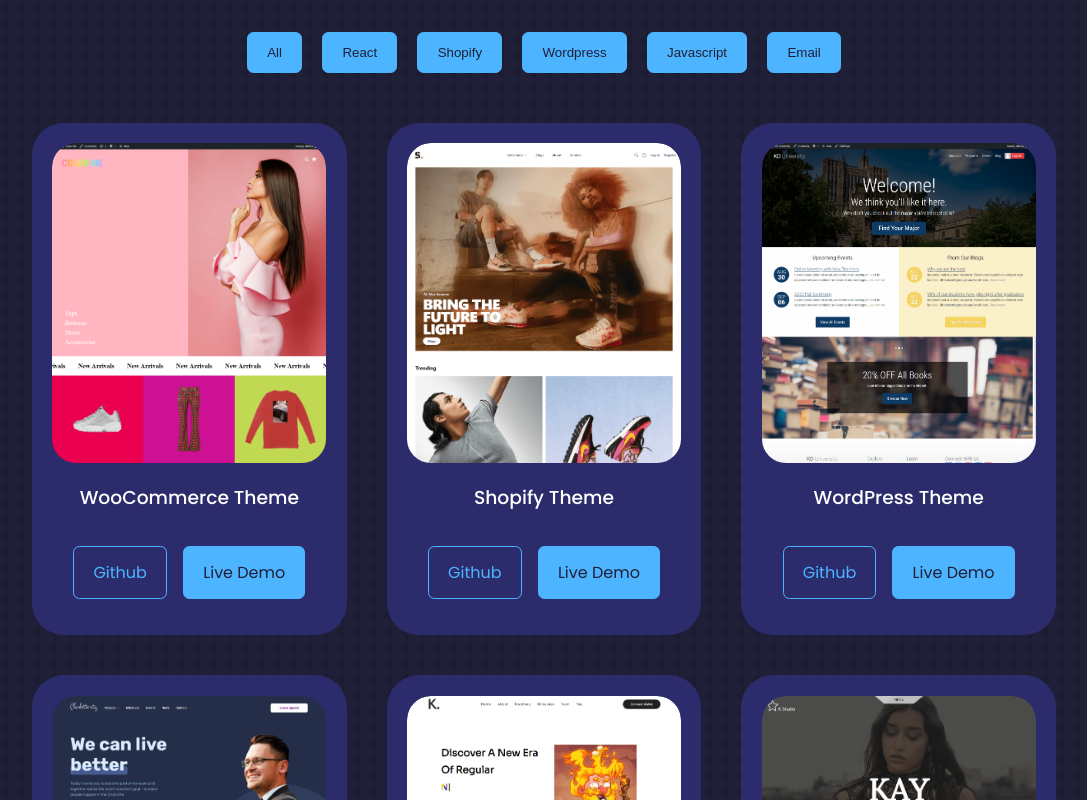
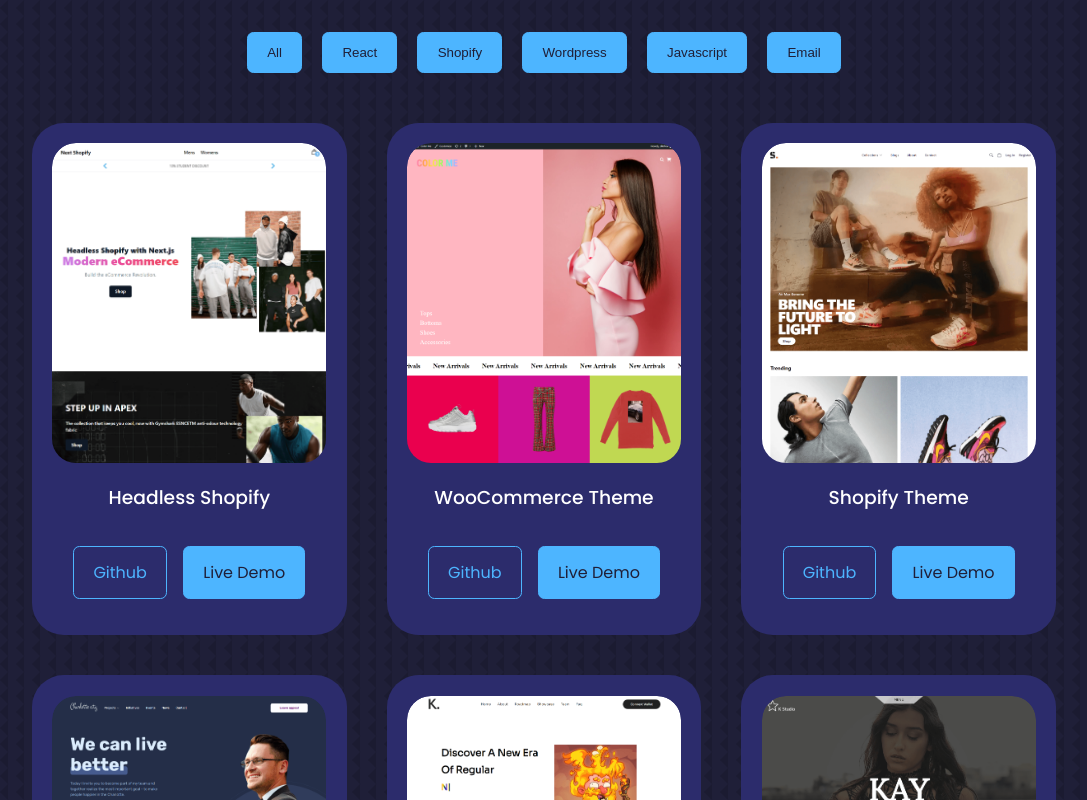
Before and after one commit to khoadodk/portfolio2022, a React (Create React App) app: page / in a window 1280 px wide. Shown: the part 2160-2960 px from the top of the page, without its empty margins (96-1183 px from the left). Built offline with nearby package versions, Linux system fonts and the light colour scheme.

Commit message:
Change headless shopify image

```diff
--- a/src/components/Portfolio/Portfolio.jsx
+++ b/src/components/Portfolio/Portfolio.jsx
@@ -7,7 +7,7 @@ import IMG6 from '../../assets/portfolio6.png';
 import IMG7 from '../../assets/portfolio7.png';
 import IMG8 from '../../assets/portfolio8.png';
 import IMG9 from '../../assets/portfolio9.png';
-import IMG10 from '../../assets/portfolio10.png';
+// import IMG10 from '../../assets/portfolio10.png';
 import IMG11 from '../../assets/portfolio11.png';
 import IMG12 from '../../assets/portfolio12.png';
 import IMG13 from '../../assets/portfolio13.png';
@@ -15,6 +15,15 @@ import IMG15 from '../../assets/portfolio15.png';
 
 const data = [
   {
+    id: 12,
+    image: IMG12,
+    title: 'Headless Shopify',
+    github: 'https://github.com/khoadodk/next-shopify',
+    demo: 'https://next-shopify-ruby.vercel.app',
+    category: 'shopify',
+  },
+  {
+
     id: 15,
     image: IMG15,
     title: 'WooCommerce Theme',
@@ -29,14 +38,6 @@ const data = [
     github: 'https://github.com/khoadodk/shop-tailwind',
     demo: 'https://shop-tailwind.myshopify.com',
     category: 'shopify',
-  },
-  {
-    id: 10,
-    image: IMG10,
-    title: 'WordPress Theme',
-    github: 'https://github.com/khoadodk/kd-university',
-    demo: 'http://socksmeme.com',
-    category: 'wordpress',
   },
   {
     id: 13,
@@ -61,14 +62,6 @@ const data = [
     github: 'https://github.com/khoadodk/k-studio',
     demo: 'https://k-studio.netlify.app',
     category: 'react',
-  },
-  {
-    id: 12,
-    image: IMG12,
-    title: 'Headless Shopify',
-    github: 'https://github.com/khoadodk/next-shopify',
-    demo: 'https://next-shopify-ruby.vercel.app',
-    category: 'shopify',
   },
   // {
   //   id: 14,
```
Also changed, not shown: src/assets/portfolio12.png.
